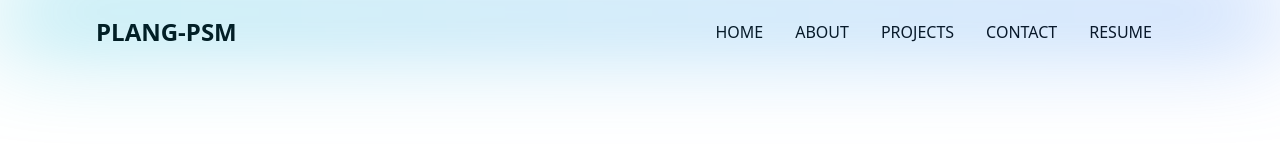
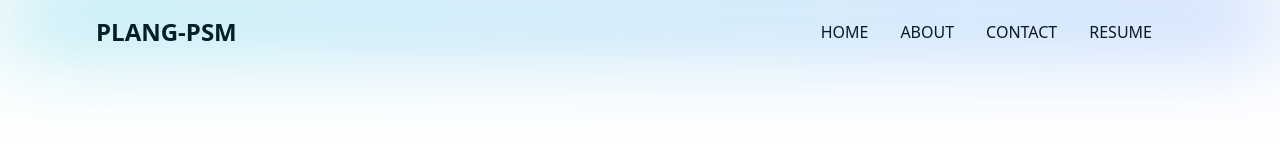
Before and after one commit to plang-psm/portfolio-v3, a Next.js app: page / in a window 1280 px wide. Shown: the top 149 px of the page. Built offline with nearby package versions, Linux system fonts and the light colour scheme.

Commit message:
create types file, clean up nav, and add mementos project.

```diff
--- a/components/Nav.tsx
+++ b/components/Nav.tsx
@@ -29,16 +29,11 @@ const Nav = () => {
     },
     {
       index: 2,
-      label: 'Projects',
-      link: '/projects',
-    },
-    {
-      index: 3,
       label: 'Contact',
       link: '/contact',
     },
     {
-      index: 4,
+      index: 3,
       label: 'Resume',
       link: '/resume',
     },
@@ -57,11 +52,11 @@ const Nav = () => {
 
       {/* Mobile */}
       <div className='mobile w-full flex justify-between'>
-        <Link href={'/'} className='logo text-2xl font-bold'>PLANG-PSM</Link>
+        <Link href={'/'} className='logo text-2xl font-bold'>
+          PLANG-PSM
+        </Link>
         <div className='theme-nav text-2xl md:hidden flex items-center'>
-          <div className='theme-toggle pr-6'>
-            {/* <ThemeToggle /> */}
-          </div>
+          <div className='theme-toggle pr-6'>{/* <ThemeToggle /> */}</div>
           <RxHamburgerMenu className='' onClick={() => setOpenNav(!openNav)} />
         </div>
         {/* Desktop */}
@@ -79,9 +74,7 @@ const Nav = () => {
               </Link>
             ))}
           </div>
-          <div className='theme-toggle pl-4'>
-            {/* <ThemeToggle /> */}
-          </div>
+          <div className='theme-toggle pl-4'>{/* <ThemeToggle /> */}</div>
         </div>
       </div>
       {/* Hamburger menu options
```
Also changed, not shown: app/types/index.ts (deleted, +0 -9 lines), types/index.ts (added, +20 -0 lines), public/assets/mementos.png (added).
